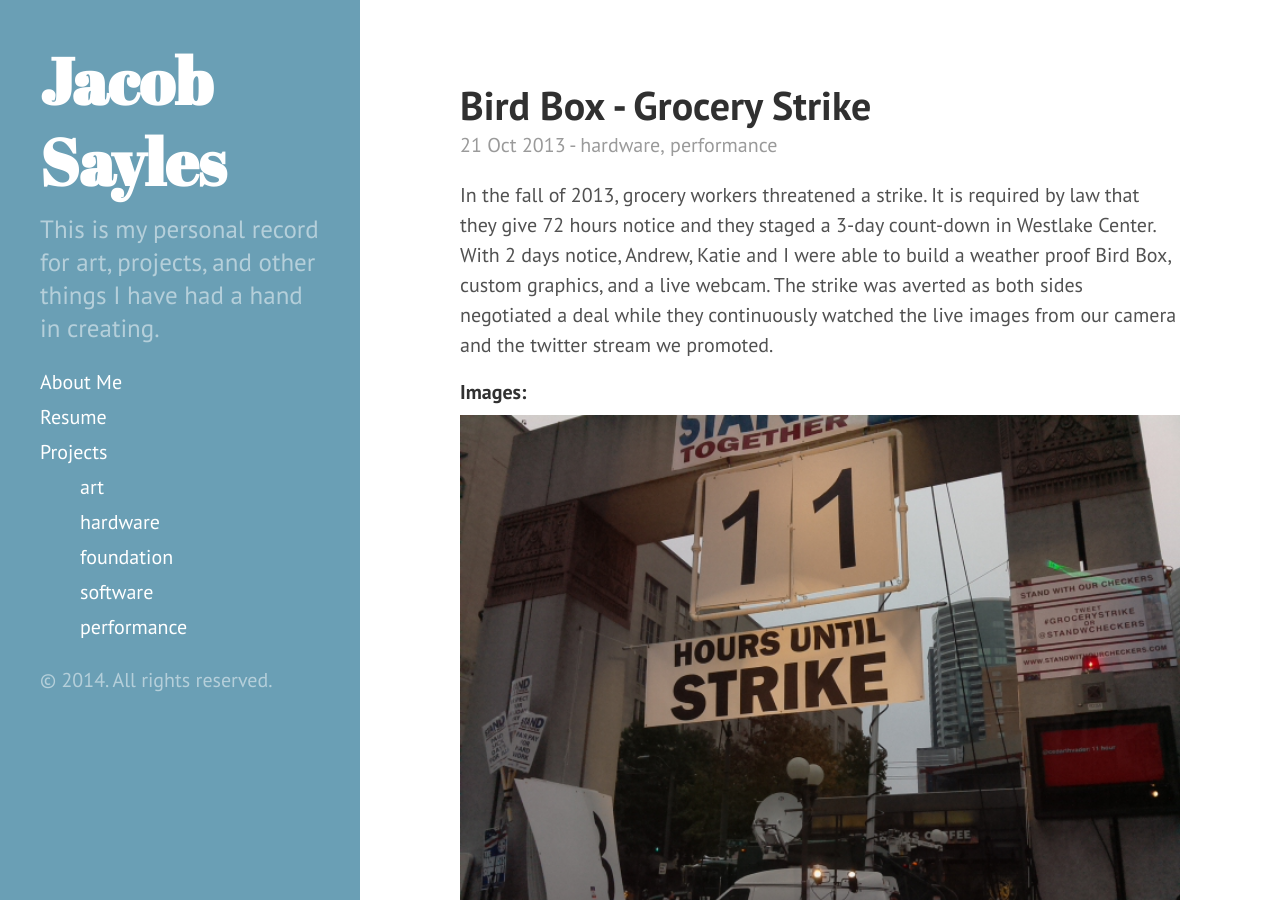
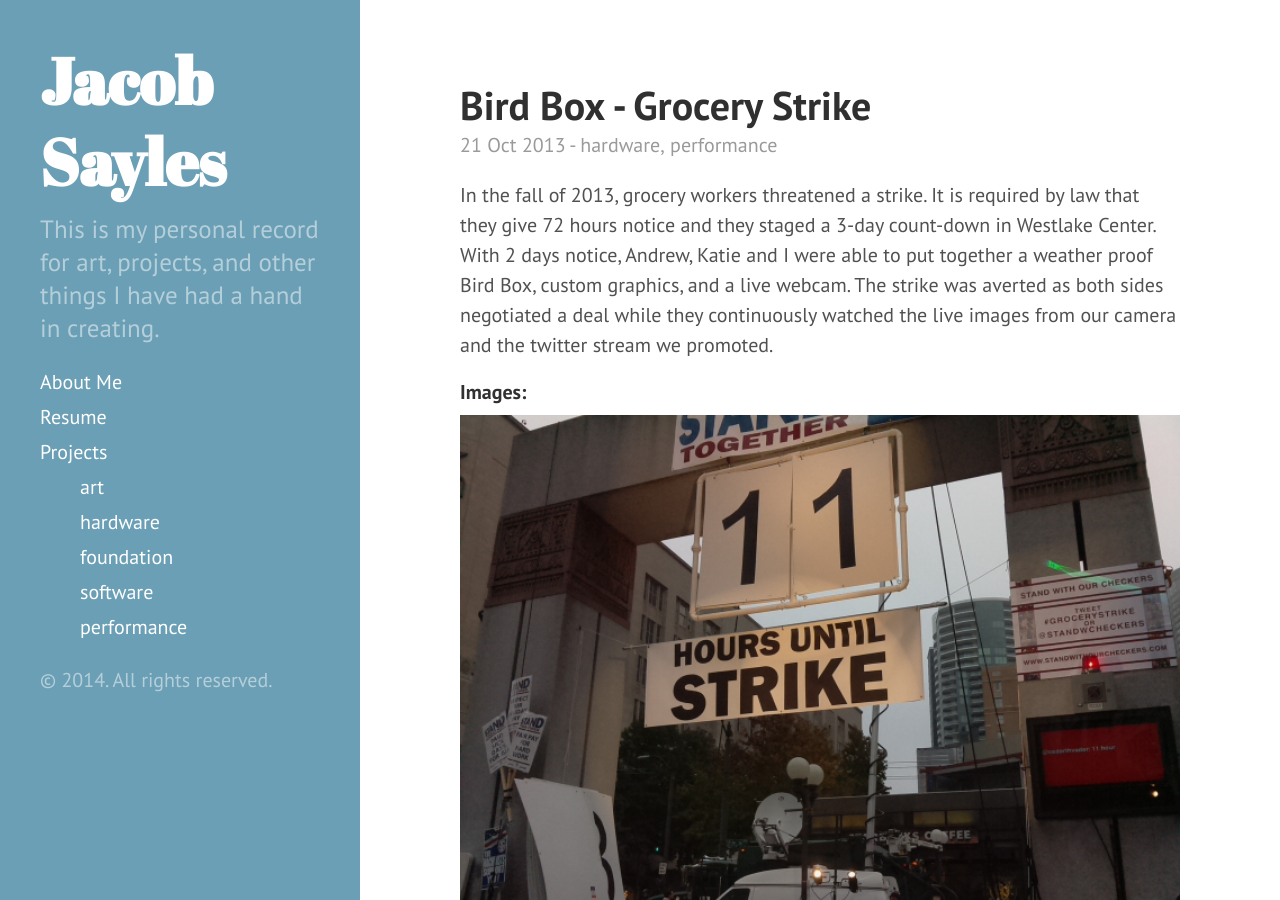
Before and after one commit to jsayles/jsayles.github.io, a Jekyll site: the page built from _posts/2013-10-21-birdbox-grocers.md, in a window 1280 px wide and 900 px high. Built offline with Jekyll 4.4.1, drawn with Linux system fonts in a browser that asks for light colours; Markdown is read by kramdown in place of the engine named in the settings.

Commit message:
minor tweaks

```diff
--- a/_posts/2013-10-21-birdbox-grocers.md
+++ b/_posts/2013-10-21-birdbox-grocers.md
@@ -16,4 +16,4 @@ images:
   - 2013-10-21-birdbox-grocery2.jpg
   - 2013-10-21-birdbox-grocery3.jpg
 ---
-In the fall of 2013, grocery workers threatened a strike.  It is required by law that they give 72 hours notice and they staged a 3-day count-down in Westlake Center.  With 2 days notice, Andrew, Katie and I were able to build a weather proof Bird Box, custom graphics, and a live webcam.  The strike was averted as both sides negotiated a deal while they continuously watched the live images from our camera and the twitter stream we promoted.
+In the fall of 2013, grocery workers threatened a strike.  It is required by law that they give 72 hours notice and they staged a 3-day count-down in Westlake Center.  With 2 days notice, Andrew, Katie and I were able to put together a weather proof Bird Box, custom graphics, and a live webcam.  The strike was averted as both sides negotiated a deal while they continuously watched the live images from our camera and the twitter stream we promoted.
```
Also changed, not shown: _posts/2014-05-15-new-philographers.md (+2 -1 lines).
